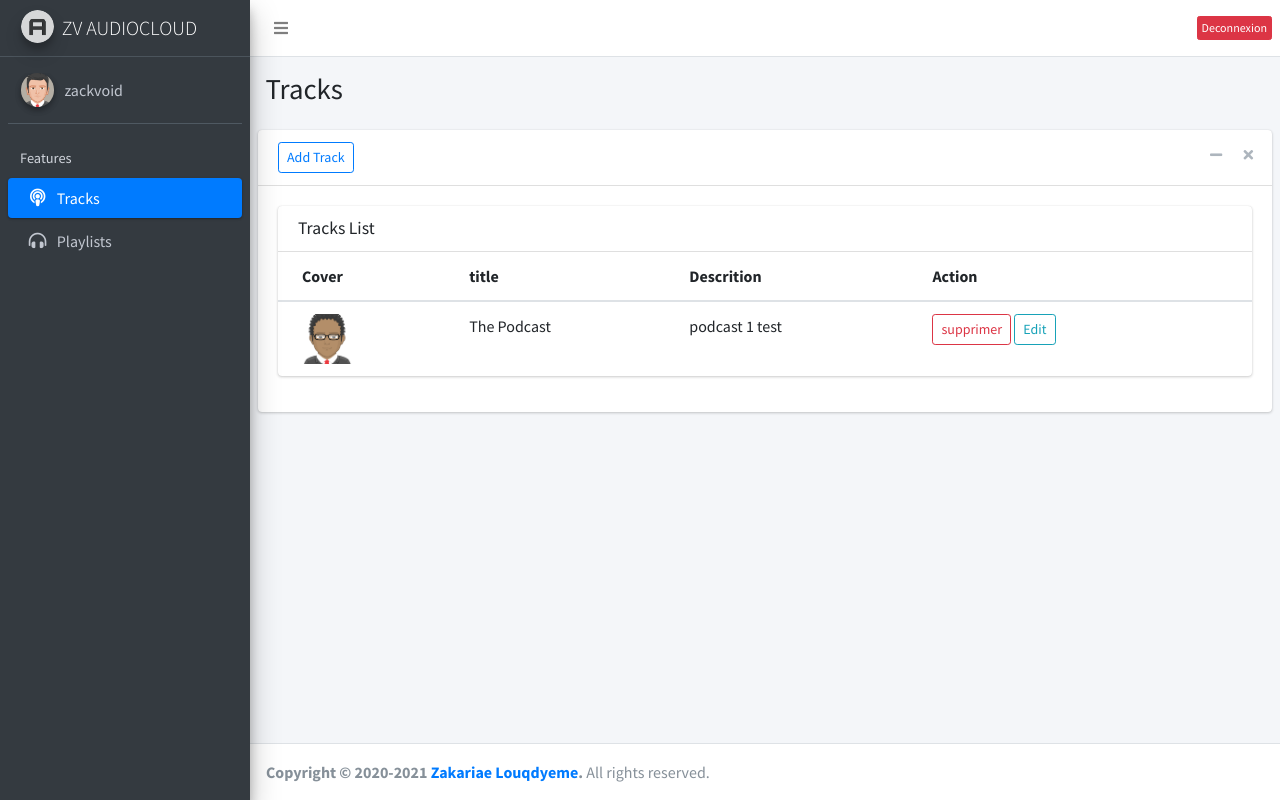
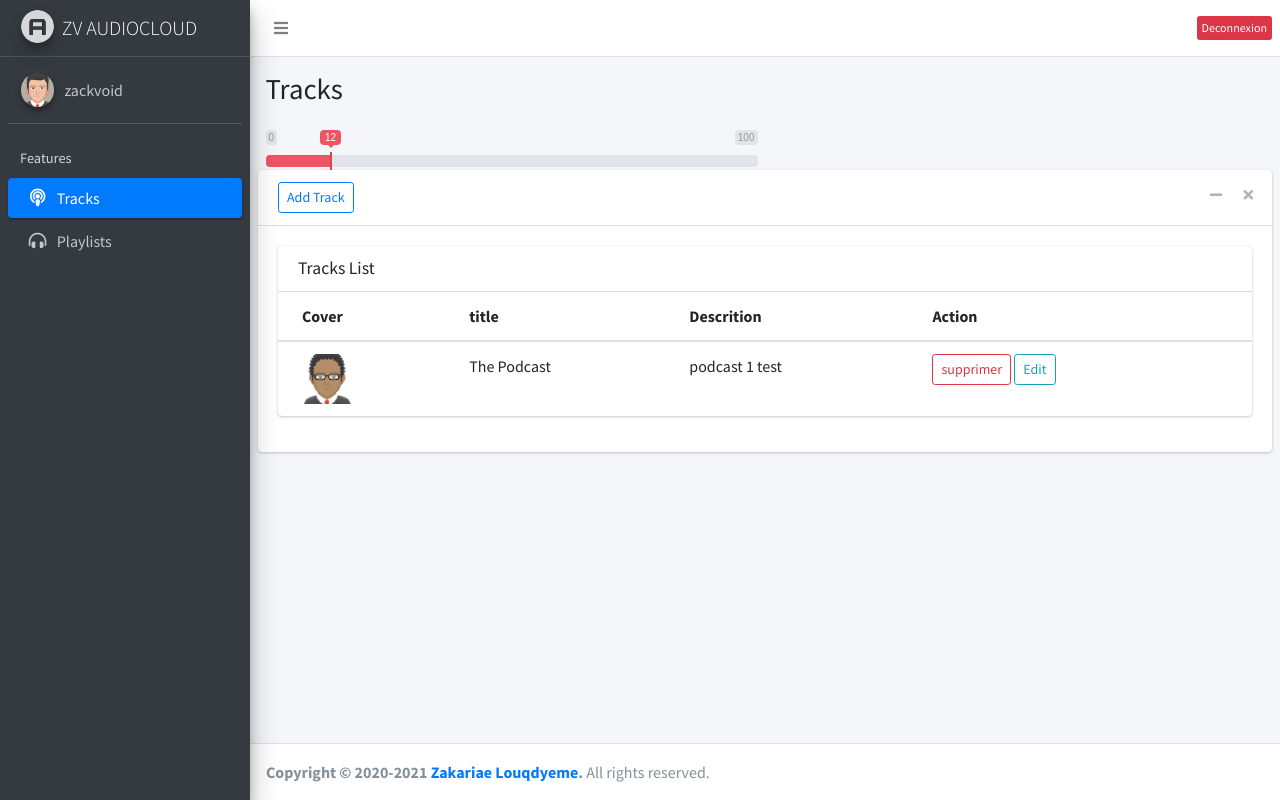
Before and after one commit to zakarialouqdyeme/Zackvoid-AudioCloud, a PHP site: page /dashboard/Tracks.php in a window 1280 px wide. Run offline with PHP 8.4, Linux system fonts and the light colour scheme; a user stored in the database is signed in; data that the repository does not hold is empty; some libraries are stand-ins or nearby versions.

Commit message:
upload slider

```diff
--- a/dashboard/Requests/fetchTracksData.php
+++ b/dashboard/Requests/Tracks/fetchTracksData.php
@@ -1,6 +1,6 @@
 <?php
 session_start();
-include '../../includes/connect.php';
+include '../../../includes/connect.php';
 $userId = $_SESSION["id"];
 $sql="select * from track where userId = '$userId' ";
 $result=$conn->query($sql);
--- a/dashboard/Tracks.php
+++ b/dashboard/Tracks.php
@@ -15,13 +15,19 @@ if(!isset($_SESSION["id"])) header('Location:../Auth/login.php');
 
     <!-- Google Font: Source Sans Pro -->
     <link rel="stylesheet" href="plugins/sweetalert2-theme-bootstrap-4/bootstrap-4.min.css">
+    <link rel="stylesheet" href="plugins/ion-rangeslider/css/ion.rangeSlider.min.css">
+    <link rel="stylesheet" href="plugins/bootstrap-slider/css/bootstrap-slider.min.css">
     <link rel="stylesheet" href="https://cdnjs.cloudflare.com/ajax/libs/croppie/2.6.2/croppie.css">
     <link rel="stylesheet"
         href="https://fonts.googleapis.com/css?family=Source+Sans+Pro:300,400,400i,700&display=fallback">
+
+
     <!-- Font Awesome -->
     <link rel="stylesheet" href="plugins/fontawesome-free/css/all.min.css">
     <!-- Theme style -->
     <link rel="stylesheet" href="dist/css/adminlte.min.css">
+
+
 
 </head>
 
@@ -78,7 +84,8 @@ if(!isset($_SESSION["id"])) header('Location:../Auth/login.php');
                                         <input type="file" id="images" style="display: none;">
                                     </div>
                                     <div class="col-12 text-center mb-2">
-                                        <button class="btn btn-info crop_image margin-auto" id="addCoverImage">COVER IMAGE</button>
+                                        <button class="btn btn-info crop_image margin-auto" id="addCoverImage">COVER
+                                            IMAGE</button>
                                     </div>
                                 </div>
 
@@ -92,12 +99,12 @@ if(!isset($_SESSION["id"])) header('Location:../Auth/login.php');
                                 </div>
 
                                 <div class="form-group">
-                                <label >Select your track file</label>
-                                <div class="custom-file">
+                                    <label>Select your track file</label>
+                                    <div class="custom-file">
 
-                                    <input type="file" class="custom-file-input" id="customFile">
-                                    <label class="custom-file-label" for="customFile">Choose file</label>
-                                  </div>
+                                        <input type="file" class="custom-file-input" id="customFile">
+                                        <label class="custom-file-label" for="customFile">Choose file</label>
+                                    </div>
                                 </div>
                             </div>
                             <div class="modal-footer justify-content-between">
@@ -111,7 +118,9 @@ if(!isset($_SESSION["id"])) header('Location:../Auth/login.php');
                 </div>
                 <!-- /.modal add -->
 
-
+                <div class="col-sm-6" >
+                    <input type="text" class="js-range-slider" name="my_range" value="" />
+                </div>
 
                 <!-- Default box -->
                 <div class="card">
@@ -140,15 +149,7 @@ if(!isset($_SESSION["id"])) header('Location:../Auth/login.php');
                                         <h3 class="card-title">Tracks List</h3>
 
                                         <div class="card-tools">
-                                            <!-- <div class="input-group input-group-sm" style="width: 150px;">
-                        <input type="text" name="table_search" class="form-control float-right" placeholder="Search">
 
-                        <div class="input-group-append">
-                          <button type="submit" class="btn btn-default">
-                            <i class="fas fa-search"></i>
-                          </button>
-                        </div>
-                      </div> -->
                                         </div>
                                     </div>
                                     <!-- /.card-header -->
@@ -164,12 +165,12 @@ if(!isset($_SESSION["id"])) header('Location:../Auth/login.php');
                                             </thead>
                                             <tbody id="dataContainer">
                                                 <tr>
-                                                    <td  spellcheck="false" class="colEdit1">
+                                                    <td spellcheck="false" class="colEdit1">
                                                         <img src="dist/img/avatar.png" class="" style="width: 50px;">
                                                     </td>
-                                                    <td  spellcheck="false" class="colEdit1">
+                                                    <td spellcheck="false" class="colEdit1">
                                                         The Podcast</td>
-                                                    <td  spellcheck="false" class="colEdit2">
+                                                    <td spellcheck="false" class="colEdit2">
                                                         podcast 1 test </td>
 
                                                     <td>
@@ -220,14 +221,22 @@ if(!isset($_SESSION["id"])) header('Location:../Auth/login.php');
     <script src="plugins/jquery/jquery.min.js"></script>
     <script src="https://cdnjs.cloudflare.com/ajax/libs/croppie/2.6.5/croppie.js"></script>
     <!-- Bootstrap 4 -->
+
     <script src="plugins/bootstrap/js/bootstrap.bundle.min.js"></script>
+
+
+
     <!-- AdminLTE App -->
     <script src="dist/js/adminlte.min.js"></script>
+    <script src="plugins/bootstrap-slider/bootstrap-slider.min.js">
+    </script>
+    <script src="plugins/ion-rangeslider/js/ion.rangeSlider.min.js"></script>
+    <script src="plugins/sweetalert2/sweetalert2.min.js"></script>
     <!-- AdminLTE for demo purposes -->
     <script src="dist/js/demo.js"></script>
-    <script src="plugins/sweetalert2/sweetalert2.min.js"></script>
+    <script src="dist/js/crud/globalScript.js"></script>
     <script src="dist/js/crud/crudTracks.js"></script>
-    <script src="dist/js/crud/globalScript.js"></script>
+
 
     <?php
  include 'includes/GlobalScripts.php';
```
Also changed, not shown: dashboard/Requests/Tracks/addTrack.php (added), dashboard/dist/js/crud/crudTracks.js, dashboard/dist/js/crud/globalScript.js.
